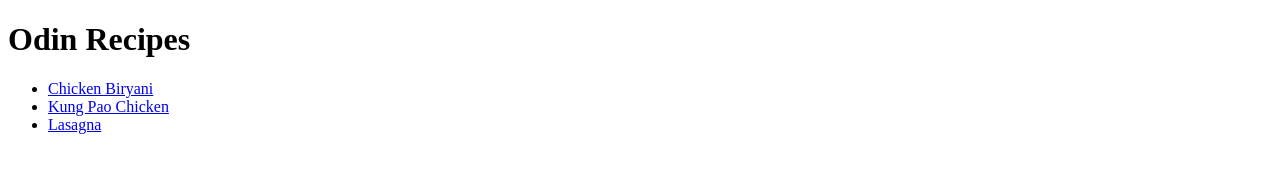
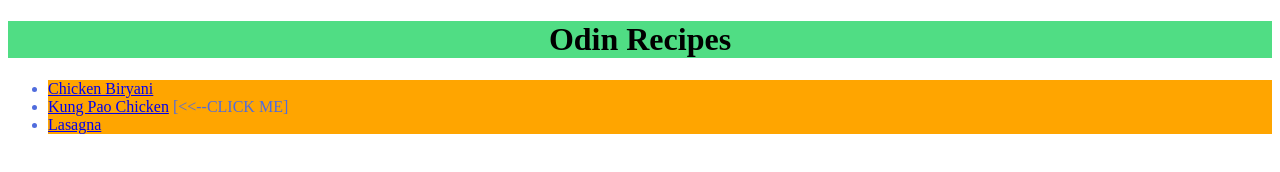
Before and after one commit to dnivia15/odin-recipes, a plain HTML site: page index.html in a window 1280 px wide. Drawn offline with Linux system fonts and the light colour scheme.

Commit message:
Beginning to use Github

```diff
--- a/index.html
+++ b/index.html
@@ -4,13 +4,14 @@
     <meta charset="UTF-8">
     <meta name="viewport" content="width=device-width, initial-scale=1.0">
     <title>Odin Recipes</title>
+    <link rel="stylesheet" href="styles.css">
 </head>
 <body>
     <h1>Odin Recipes</h1>
     <ul>
-        <li><a href="recipes/chicken-biryani.html" target="_blank" rel="noopener noreferrer">Chicken Biryani</a></li>
-        <li><a href="recipes/kung-pao-chicken.html" target="_blank" rel="noopener noreferrer">Kung Pao Chicken</a></li>
-        <li><a href="recipes/lasagna.html" target="_blank" rel="noopener noreferrer">Lasagna</a></li>
+        <li class="listItem"><a href="recipes/chicken-biryani.html" target="_blank" rel="noopener noreferrer">Chicken Biryani</a></li>
+        <li class="listItem"><a href="recipes/kung-pao-chicken.html" target="_blank" rel="noopener noreferrer">Kung Pao Chicken</a> [<<--CLICK ME]</li>
+        <li class="listItem"><a href="recipes/lasagna.html" target="_blank" rel="noopener noreferrer">Lasagna</a></li>
     </ul>
 
 
--- /dev/null
+++ b/recipes/styles-KPC.css
@@ -0,0 +1,15 @@
+*{
+    font-family: Helvetica, sans-serif;
+}
+.listInfo {
+    color:rgb(93, 184, 40);
+    background-color: rgb(255, 166, 0);
+}
+
+h3{
+    background-color: rgb(64, 224, 125);
+}
+
+ol{
+    font-weight: bold;
+}
--- /dev/null
+++ b/styles.css
@@ -0,0 +1,10 @@
+h1 {
+    color:hsl(0,0,100%);
+    background-color: rgb(80, 221, 132);
+    text-align: center;
+}
+
+.listItem{
+    color:rgb(80, 108, 221);
+    background-color: orange;
+}
```
Also changed, not shown: recipes/kung-pao-chicken.html (+3 -3 lines).
